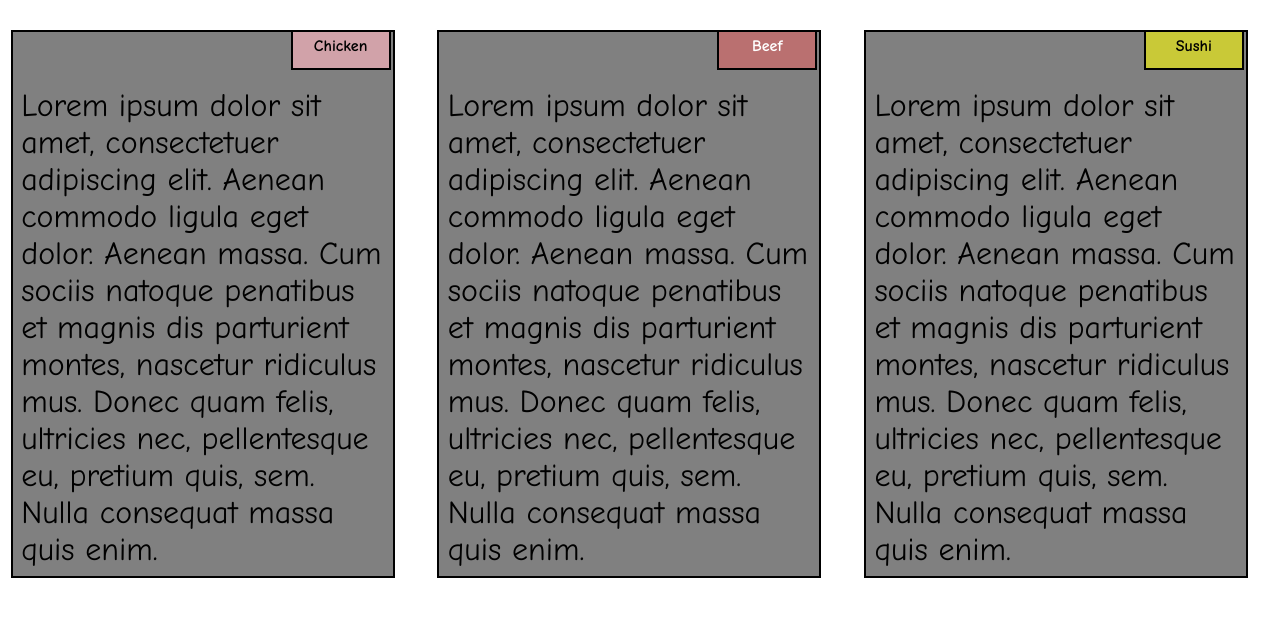
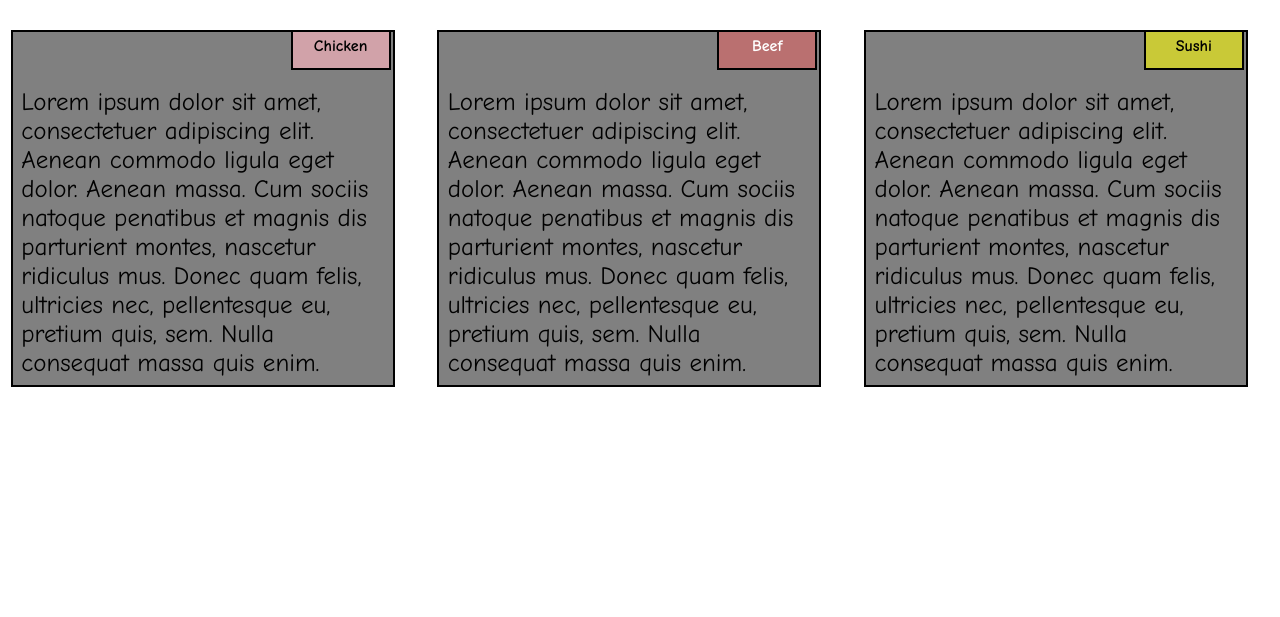
Before and after one commit to kashyap09-01/coursera-test, a plain HTML site: page module2-solution/index.html in a window 1280 px wide. Shown: the part 111-728 px from the top of the page. Drawn offline with Linux system fonts and the light colour scheme.

Commit message:
Changed the Font Sizes

```diff
--- a/module2-solution/style.css
+++ b/module2-solution/style.css
@@ -35,7 +35,7 @@ h1 {
     height: auto;
     margin: 2.5%;
     color: black;
-    font-size: 2em;
+    font-size: 25px;
     padding: 2%;
     padding-top: 55px;
 }
```
